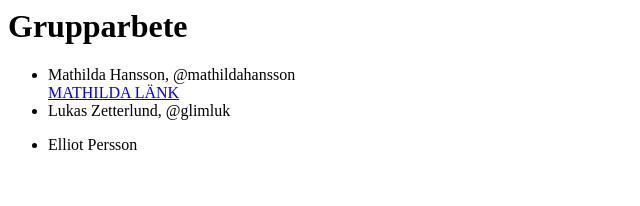
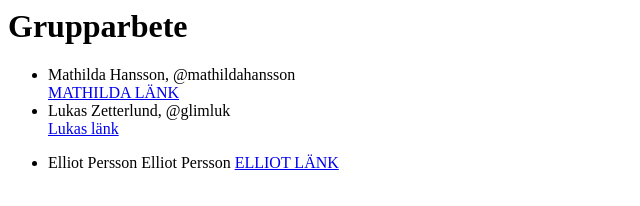
Before and after one commit to ElliotPersson/Group, a plain HTML site: page index.html in a window 1280 px wide. Shown: the whole page, without its empty margins (0-640 px from the left). Drawn offline with Linux system fonts and the light colour scheme.

Commit message:
eleventh commit

```diff
--- a/index.html
+++ b/index.html
@@ -1,13 +1,14 @@
 <h1>Grupparbete </h1>
 <ul>
     <li>Mathilda Hansson, @mathildahansson</li> <a href="mathilda.html">MATHILDA LÄNK</a>
-    <li>Lukas Zetterlund, @glimluk</li>
+    <li>Lukas Zetterlund, @glimluk</li> <a href="lukas.html">Lukas länk</a>
 </ul>
 
 <ul>
 
     <li>
         Elliot Persson
+        Elliot Persson <a href="Elliot.html">ELLIOT LÄNK</a>
     </li>
 
 </ul>
```
